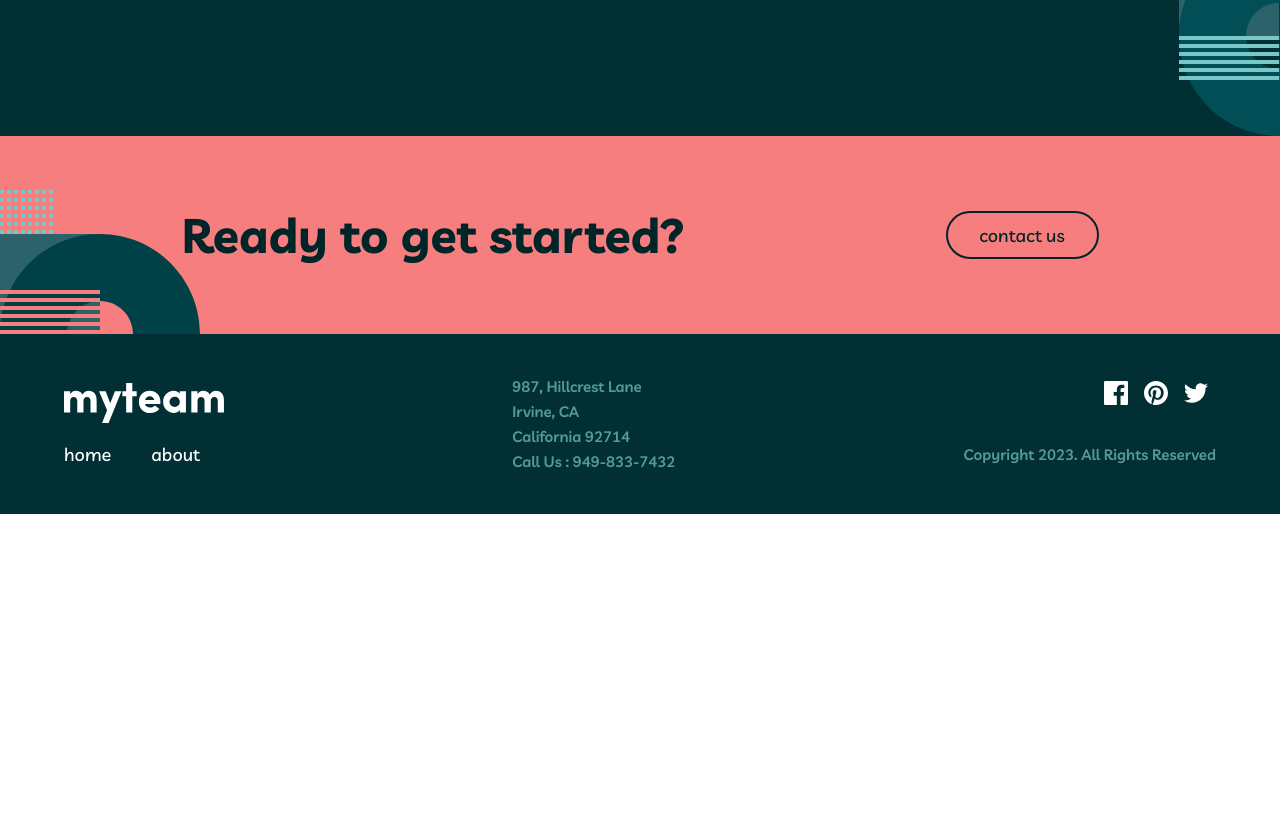
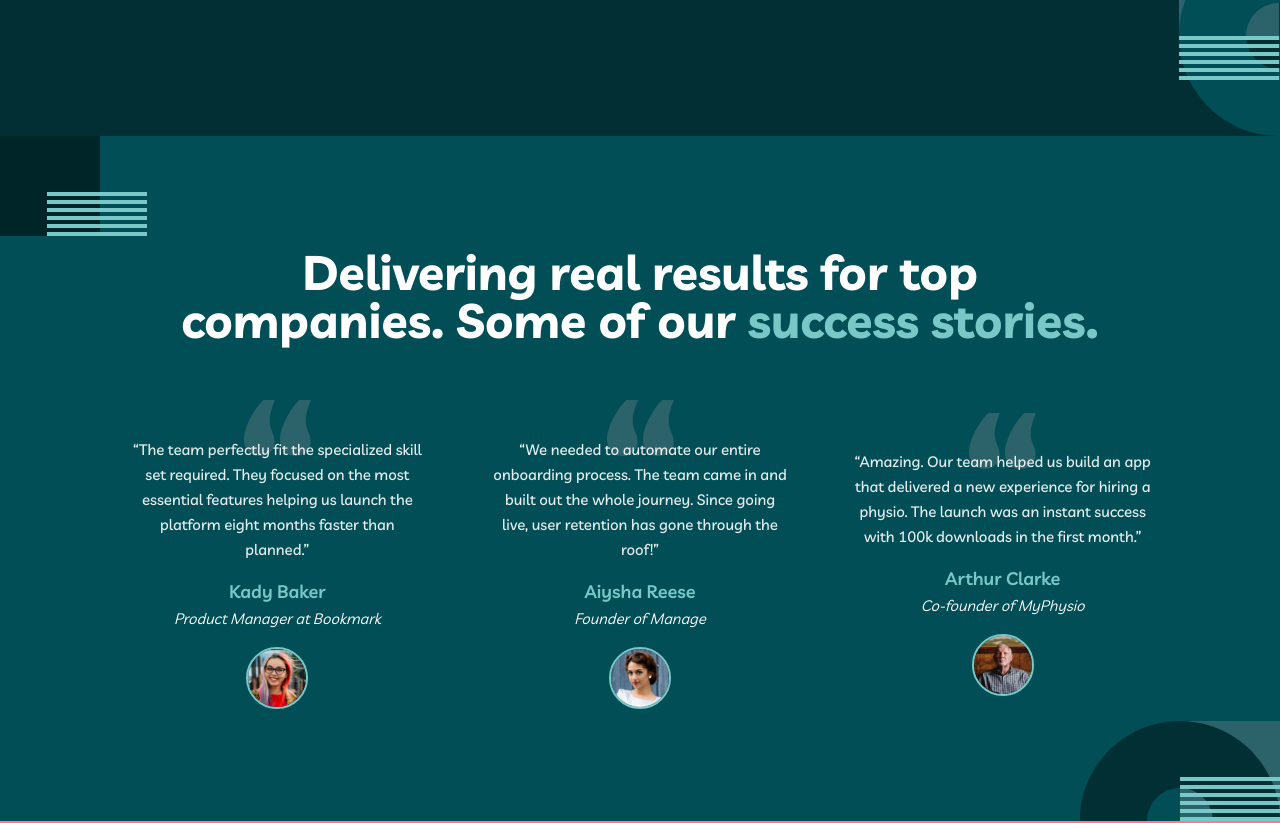
Before and after one commit to EdouardHrgt/my-team, a Vue app: page /home in a window 1280 px wide. Shown: the part 1100-1923 px from the top of the page. Before the commit the page ends 1614 px from the top, so only its background shows below. Built offline with nearby package versions, Linux system fonts and the light colour scheme.

Commit message:
Home page terminée + page about commencée

```diff
--- a/src/components/HeroBar.vue
+++ b/src/components/HeroBar.vue
@@ -61,10 +61,21 @@ button a {
   font-size: var(--body-1-size);
   transition: color 0.2s ease-in-out;
 }
+
+@media screen and (max-width: 1250px) {
+  .hero-content {
+    max-width: 720px;
+    padding: 0;
+  }
+}
+
 @media screen and (max-width: 1024px) {
   .hero-content {
-    max-width: 100%;
-    padding: 0 3rem;
+    max-width: 700px;
+  }
+  h2 {
+    color: var(--clr-dark-green);
+    font-size: 2rem;
   }
 }
 
@@ -81,8 +92,5 @@ button a {
   .hero-content {
     padding: 0 1.5rem;
   }
-  h2 {
-    font-size: 2rem;
-  }
 }
 </style>
--- a/src/views/AboutView.vue
+++ b/src/views/AboutView.vue
@@ -1,7 +1,29 @@
 <template>
-  <div class="about">
+  <div class="about-page">
     <NavBar />
-    <h1>This is an about page</h1>
+    <!-- ABOUT SECTION -->
+    <section class="about-wrapper">
+      <div class="about">
+        <h1>About</h1>
+        <p class="about-txt">
+          We help companies build dynamic teams made up of top global talent. Using our network of
+          passionate professionals we drive innovation and deliver incredible outcomes. Talented,
+          diverse teams shape the best products and experiences. We’ll bring those teams to you.
+        </p>
+      </div>
+    </section>
+    <!-- CLIENTS SECTION -->
+    <section class="clients-wrapper">
+      <div class="clients">
+        <h2>Some of our clients</h2>
+        <ul>
+          <li v-for="cli in clients" :key="cli.index" class="clients-list">
+            <img :src="cli.logo" :alt="'logo of our client: ' + cli.name" />
+          </li>
+        </ul>
+      </div>
+    </section>
+    <HeroBar />
     <FooterBar />
   </div>
 </template>
@@ -9,10 +31,129 @@
 <script>
 import NavBar from '@/components/NavBar.vue';
 import FooterBar from '@/components/FooterBar.vue';
+import HeroBar from '@/components/HeroBar.vue';
 export default {
   components: {
     NavBar,
     FooterBar,
+    HeroBar,
+  },
+  data() {
+    return {
+      clients: [
+        { index: 0, logo: require('../assets/logo-the-verge.png'), name: 'the verge' },
+        { index: 1, logo: require('../assets/logo-jakarta-post.png'), name: 'jakarta' },
+        { index: 2, logo: require('../assets/logo-the-guardian.png'), name: 'the guardian' },
+        { index: 3, logo: require('../assets/logo-tech-radar.png'), name: 'tech radar' },
+        { index: 4, logo: require('../assets/logo-gadgets-now.png'), name: 'logo gadgets now' },
+      ],
+    };
   },
 };
 </script>
+
+<style scoped>
+h1 {
+  font-size: var(--h1-small-size);
+  line-height: var(--h1-small-line);
+  color: var(--clr-white);
+}
+
+h2 {
+  font-size: var(--h2-size);
+  line-height: var(--h2-line);
+  color: var(--clr-white);
+}
+
+h3 {
+  font-size: var(--h3-size);
+  line-height: var(--h3-line);
+  font-weight: 600;
+}
+
+p {
+  font-size: var(--body-1-size);
+  line-height: var(--body-1-line);
+  color: var(--clr-white);
+  font-weight: 500;
+}
+
+/* MAIN SECTIONS  & commons props */
+.about-wrapper {
+  background-color: var(--clr-midnight-green);
+  background-image: url('../assets/bg-pattern-about-1-mobile-nav-1.svg');
+  background-repeat: no-repeat;
+  background-position-x: calc(100% + 6.1rem);
+  background-position-y: bottom;
+}
+
+.clients-wrapper {
+  background-color: var(--clr-sacramento-state-green);
+  background-repeat: no-repeat;
+  background-image: url('../assets/bg-pattern-about-4.svg');
+  background-position: top left;
+}
+
+.about,
+.clients {
+  padding: 4rem 0;
+  max-width: var(--max-width);
+  margin: auto;
+}
+
+/* ABOUT SECTION */
+.about {
+  display: flex;
+  align-items: flex-start;
+  gap: 12rem;
+}
+
+.about-txt {
+  max-width: 44rem;
+  position: relative;
+}
+
+.about-txt::before {
+  content: '';
+  width: 50px;
+  height: 4px;
+  background-color: var(--clr-light-coral);
+  position: absolute;
+  top: -2.25rem;
+}
+
+/* CLIENTS SECTION */
+.clients {
+  text-align: center;
+}
+
+.clients h2 {
+  padding-top: 4.5rem;
+}
+
+.clients ul {
+  display: flex;
+  align-items: center;
+  justify-content: space-between;
+  gap: 5.5rem;
+  padding: 3rem 0;
+}
+
+.clients-list {
+  flex: 1;
+}
+
+@media screen and (max-width: 1440px) {
+  .about,
+  .clients {
+    max-width: 90%;
+  }
+}
+
+@media screen and (max-width: 668px) {
+  .about,
+  .clients {
+    max-width: calc(100% - 3rem);
+  }
+}
+</style>
--- a/src/views/HomeView.vue
+++ b/src/views/HomeView.vue
@@ -31,6 +31,25 @@
         </ul>
       </div>
     </section>
+    <!-- DELIVERING SECTION -->
+    <div class="delivery-wrapper">
+      <div class="delivery">
+        <h2>
+          Delivering real results for top <br />
+          companies. Some of our <strong>success stories.</strong>
+        </h2>
+        <ul class="delivery-list">
+          <li v-for="quote in deliveryList" :key="quote.index">
+            <div class="delivery-list-txt">
+              <p>{{ quote.txt }}</p>
+              <h3>{{ quote.author }}</h3>
+              <aside>{{ quote.role }}</aside>
+              <img :src="quote.img" :alt="'picture of ' + quote.author" />
+            </div>
+          </li>
+        </ul>
+      </div>
+    </div>
     <HeroBar />
     <FooterBar />
   </div>
@@ -72,6 +91,29 @@ export default {
           alt: 'icon of a chart',
         },
       ],
+      deliveryList: [
+        {
+          index: '0',
+          txt: '“The team perfectly fit the specialized skill set required. They focused on the most essential features helping us launch the platform eight months faster than planned.”',
+          author: 'Kady Baker',
+          role: 'Product Manager at Bookmark',
+          img: require('../assets/avatar-kady.jpg'),
+        },
+        {
+          index: '1',
+          txt: '“We needed to automate our entire onboarding process. The team came in and built out the whole journey. Since going live, user retention has gone through the roof!”',
+          author: 'Aiysha Reese',
+          role: 'Founder of Manage',
+          img: require('../assets/avatar-aiysha.jpg'),
+        },
+        {
+          index: '2',
+          txt: '“Amazing. Our team helped us build an app that delivered a new experience for hiring a physio. The launch was an instant success with 100k downloads in the first month.”',
+          author: 'Arthur Clarke',
+          role: 'Co-founder of MyPhysio',
+          img: require('../assets/avatar-arthur.jpg'),
+        },
+      ],
     };
   },
 };
@@ -111,8 +153,37 @@ h1 {
   color: var(--clr-white);
 }
 
+h2 {
+  font-size: var(--h2-size);
+  line-height: var(--h2-line);
+  color: var(--clr-white);
+}
+
+h3 {
+  font-size: var(--h3-size);
+  line-height: var(--h3-line);
+  font-weight: 600;
+}
+
 h1 strong {
   color: var(--clr-light-coral);
+}
+
+.list-txt,
+.delivery-list p {
+  color: var(--clr-white);
+  font-size: var(--body-2-size);
+  line-height: var(--body-2-line);
+  font-weight: 500;
+  opacity: 0.9;
+}
+
+aside {
+  color: var(--clr-white);
+  font-size: var(--body-2-size);
+  line-height: var(--body-2-line);
+  font-style: italic;
+  font-weight: 400;
 }
 
 .talent p {
@@ -152,9 +223,6 @@ h1 strong {
 }
 
 .build h2 {
-  font-size: var(--h2-size);
-  line-height: var(--h2-line);
-  color: var(--clr-white);
   max-width: 32rem;
   position: relative;
   padding-top: 2rem;
@@ -178,23 +246,68 @@ h1 strong {
 
 .list-txt h3 {
   color: var(--clr-light-coral);
-  font-size: var(--h3-size);
-  line-height: var(--h3-line);
   margin: 0 0 0.5rem 0;
 }
 
 .list-txt p {
-  color: var(--clr-white);
-  font-size: var(--body-2-size);
-  line-height: var(--body-2-line);
-  font-weight: 500;
-  opacity: 0.8;
   max-width: 27.5rem;
+}
+
+/* Delivering SECTION */
+.delivery-wrapper {
+  background-image: url('../assets/bg-pattern-home-4-about-3.svg'),
+    url('../assets/bg-pattern-home-5.svg');
+  background-repeat: no-repeat;
+  background-position: top left, bottom right;
+}
+
+.delivery {
+  padding: var(--home-padding) 0;
+  max-width: var(--max-width);
+  margin: auto;
+}
+
+.delivery h2 {
+  text-align: center;
+}
+
+.delivery h2 strong {
+  color: var(--clr-rapture-blue);
+}
+
+.delivery-list {
+  display: flex;
+  justify-content: space-between;
+  align-items: center;
+  margin: 3.5rem auto 0;
+}
+
+.delivery-list-txt {
+  padding-top: 2.3rem;
+  max-width: 22rem;
+  text-align: center;
+  background-image: url('../assets/icon-quotes.svg');
+  background-repeat: no-repeat;
+  background-position: center top;
+}
+
+.delivery-list h3 {
+  color: var(--clr-rapture-blue);
+  margin: 1rem 0 0 0;
+}
+
+.delivery-list li img {
+  width: 62px;
+  height: 62px;
+  border: 2px solid var(--clr-rapture-blue);
+  border-radius: 50%;
+  margin: 1rem auto 0;
 }
 
 @media screen and (max-width: 1700px) {
   .talent,
-  .build {
+  .build,
+  .delivery {
     max-width: 80%;
   }
   .build {
@@ -203,11 +316,15 @@ h1 strong {
   h1 {
     font-size: 90px;
   }
+  .delivery-list {
+    gap: 4rem;
+  }
 }
 
 @media screen and (max-width: 1224px) {
   .talent,
-  .build {
+  .build,
+  .delivery {
     max-width: 90%;
   }
   .talent-wrapper {
@@ -229,10 +346,10 @@ h1 strong {
   h1 {
     text-align: center;
   }
-  .build h2 {
+  .build h2,
+  .delivery h2 {
     font-size: 2rem;
     line-height: 2.2rem;
-    max-width: 15rem;
   }
   .talent p {
     max-width: 35rem;
@@ -248,9 +365,16 @@ h1 strong {
   }
   .build {
     flex-direction: column;
-    align-items: flex-start;
+    align-items: center;
     justify-content: center;
+    max-width: 90%;
     gap: 3rem;
+  }
+  .delivery-list {
+    flex-direction: column;
+  }
+  .delivery-list-txt {
+    max-width: 34rem;
   }
 }
 
@@ -259,5 +383,16 @@ h1 strong {
     font-size: var(--h1-small-size);
     line-height: var(--h1-small-line);
   }
+  .build h2 {
+    max-width: 15rem;
+    align-self: flex-start;
+  }
+}
+
+@media screen and (max-width: 500px) {
+  .delivery h2,
+  .build h2 {
+    font-size: 1.5rem;
+  }
 }
 </style>
```
